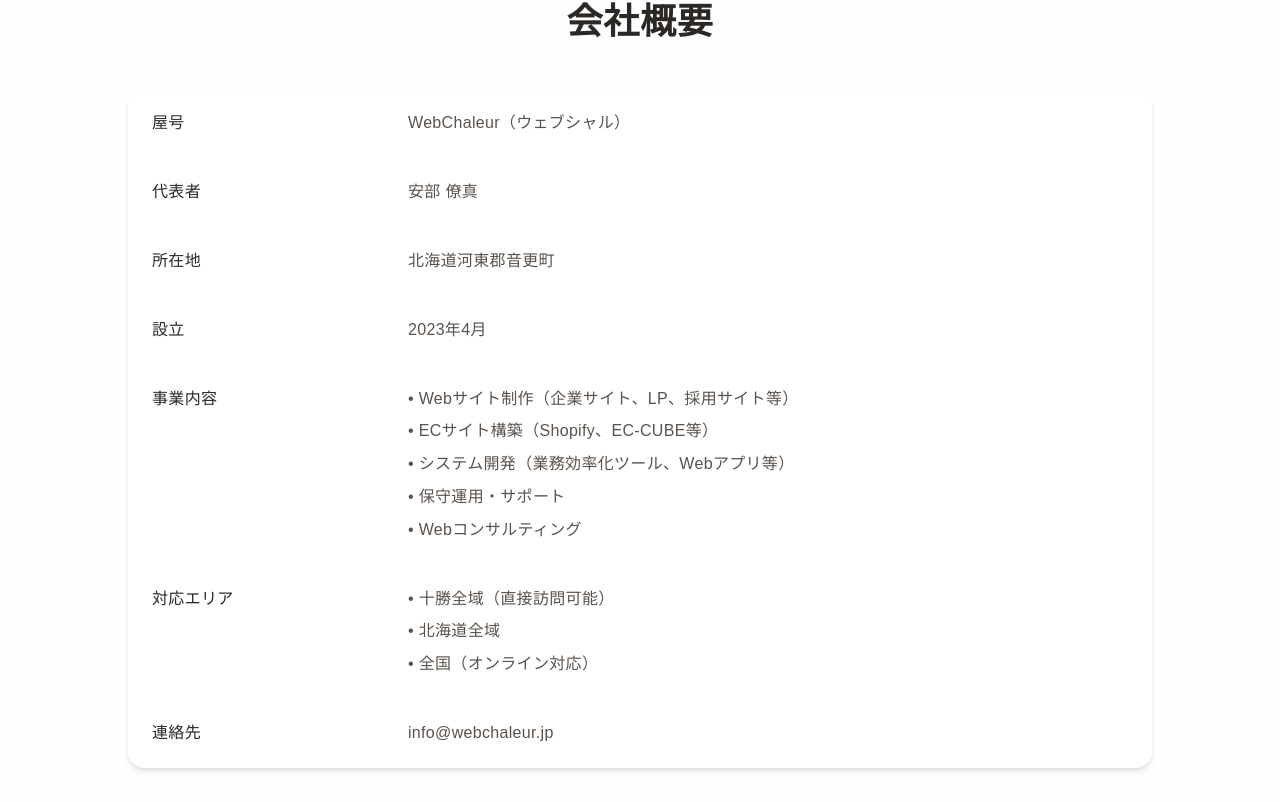
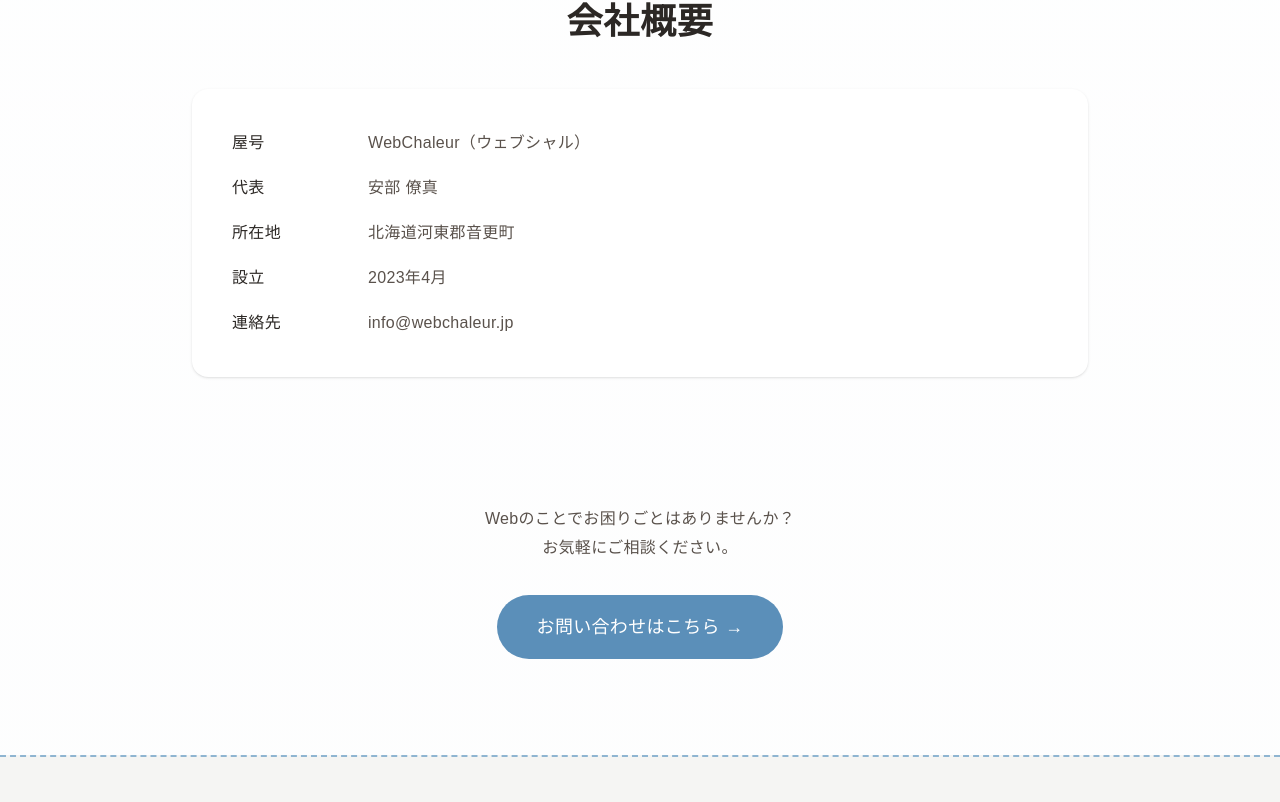
Before and after one commit to ryoma-abe/webchaleur.com, a Next.js app: page /about in a window 1280 px wide. Shown: the part 1938-2740 px from the top of the page. Built offline with nearby package versions, Linux system fonts and the light colour scheme; a web font is replaced by a local one.

Commit message:
Aboutページに会社情報リストを追加し、レイアウトを改善しました。これにより、情報の可読性が向上し、ユーザー体験が向上しました。

```diff
--- a/src/app/about/page.tsx
+++ b/src/app/about/page.tsx
@@ -1,6 +1,7 @@
 import WobblyHeading from "@/components/ui/WobblyHeading";
 import HandDrawnButton from "@/components/ui/HandDrawnButton";
 import FadeIn from "@/components/animations/FadeIn";
+import CompanyInfoList from "@/components/ui/CompanyInfoList";
 import { generatePageMetadata } from "@/lib/seo";
 
 export const metadata = generatePageMetadata({ path: "/about" });
@@ -127,73 +128,20 @@
 
         {/* 会社概要 */}
         <FadeIn delay={0.6}>
-          <div className="max-w-5xl mx-auto mb-20">
+          <div className="max-w-4xl mx-auto mb-20">
             <h2 className="text-3xl text-primary mb-10 text-center font-klee">
               会社概要
             </h2>
-            <div className="bg-white rounded-2xl shadow-md overflow-hidden">
-              <table className="w-full">
-                <tbody>
-                  <tr className="hover:bg-gray-50/50 transition-colors">
-                    <th className="text-left text-primary px-6 py-5 w-1/3 md:w-1/4 font-medium">
-                      屋号
-                    </th>
-                    <td className="text-gray px-6 py-5">
-                      WebChaleur（ウェブシャル）
-                    </td>
-                  </tr>
-                  <tr className="hover:bg-gray-50/50 transition-colors">
-                    <th className="text-left text-primary px-6 py-5 font-medium">
-                      代表者
-                    </th>
-                    <td className="text-gray px-6 py-5">安部 僚真</td>
-                  </tr>
-                  <tr className="hover:bg-gray-50/50 transition-colors">
-                    <th className="text-left text-primary px-6 py-5 font-medium">
-                      所在地
-                    </th>
-                    <td className="text-gray px-6 py-5">北海道河東郡音更町</td>
-                  </tr>
-                  <tr className="hover:bg-gray-50/50 transition-colors">
-                    <th className="text-left text-primary px-6 py-5 font-medium">
-                      設立
-                    </th>
-                    <td className="text-gray px-6 py-5">2023年4月</td>
-                  </tr>
-                  <tr className="hover:bg-gray-50/50 transition-colors">
-                    <th className="text-left text-primary px-6 py-5 align-top font-medium">
-                      事業内容
-                    </th>
-                    <td className="text-gray px-6 py-5">
-                      <ul className="space-y-1">
-                        <li>• Webサイト制作（企業サイト、LP、採用サイト等）</li>
-                        <li>• ECサイト構築（Shopify、EC-CUBE等）</li>
-                        <li>• システム開発（業務効率化ツール、Webアプリ等）</li>
-                        <li>• 保守運用・サポート</li>
-                        <li>• Webコンサルティング</li>
-                      </ul>
-                    </td>
-                  </tr>
-                  <tr className="hover:bg-gray-50/50 transition-colors">
-                    <th className="text-left text-primary px-6 py-5 align-top font-medium">
-                      対応エリア
-                    </th>
-                    <td className="text-gray px-6 py-5">
-                      <ul className="space-y-1">
-                        <li>• 十勝全域（直接訪問可能）</li>
-                        <li>• 北海道全域</li>
-                        <li>• 全国（オンライン対応）</li>
-                      </ul>
-                    </td>
-                  </tr>
-                  <tr className="hover:bg-gray-50/50 transition-colors">
-                    <th className="text-left text-primary px-6 py-5 font-medium">
-                      連絡先
-                    </th>
-                    <td className="text-gray px-6 py-5">info@webchaleur.jp</td>
-                  </tr>
-                </tbody>
-              </table>
+            <div className="bg-white rounded-2xl shadow-sm p-8 md:p-10">
+              <CompanyInfoList
+                items={[
+                  { label: "屋号", value: "WebChaleur（ウェブシャル）" },
+                  { label: "代表", value: "安部 僚真" },
+                  { label: "所在地", value: "北海道河東郡音更町" },
+                  { label: "設立", value: "2023年4月" },
+                  { label: "連絡先", value: "info@webchaleur.jp" },
+                ]}
+              />
             </div>
           </div>
         </FadeIn>
--- /dev/null
+++ b/src/components/ui/CompanyInfoList.tsx
@@ -0,0 +1,21 @@
+type CompanyInfoItem = {
+  label: string;
+  value: string;
+};
+
+type CompanyInfoListProps = {
+  items: CompanyInfoItem[];
+};
+
+export default function CompanyInfoList({ items }: CompanyInfoListProps) {
+  return (
+    <dl className="space-y-4">
+      {items.map((item, index) => (
+        <div key={index} className="flex flex-col sm:flex-row gap-2">
+          <dt className="text-primary font-medium sm:w-32">{item.label}</dt>
+          <dd className="text-gray">{item.value}</dd>
+        </div>
+      ))}
+    </dl>
+  );
+}
```
